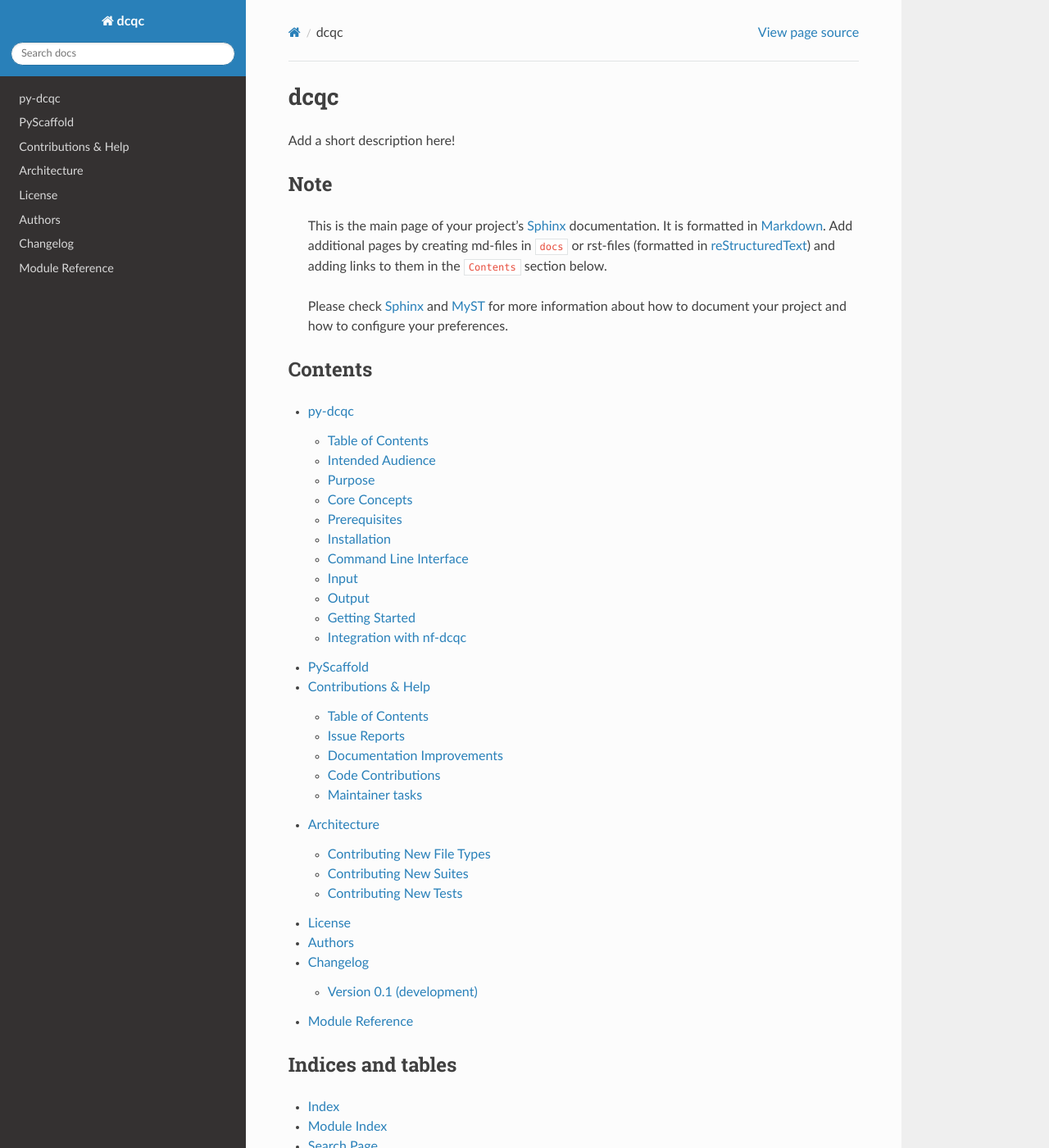
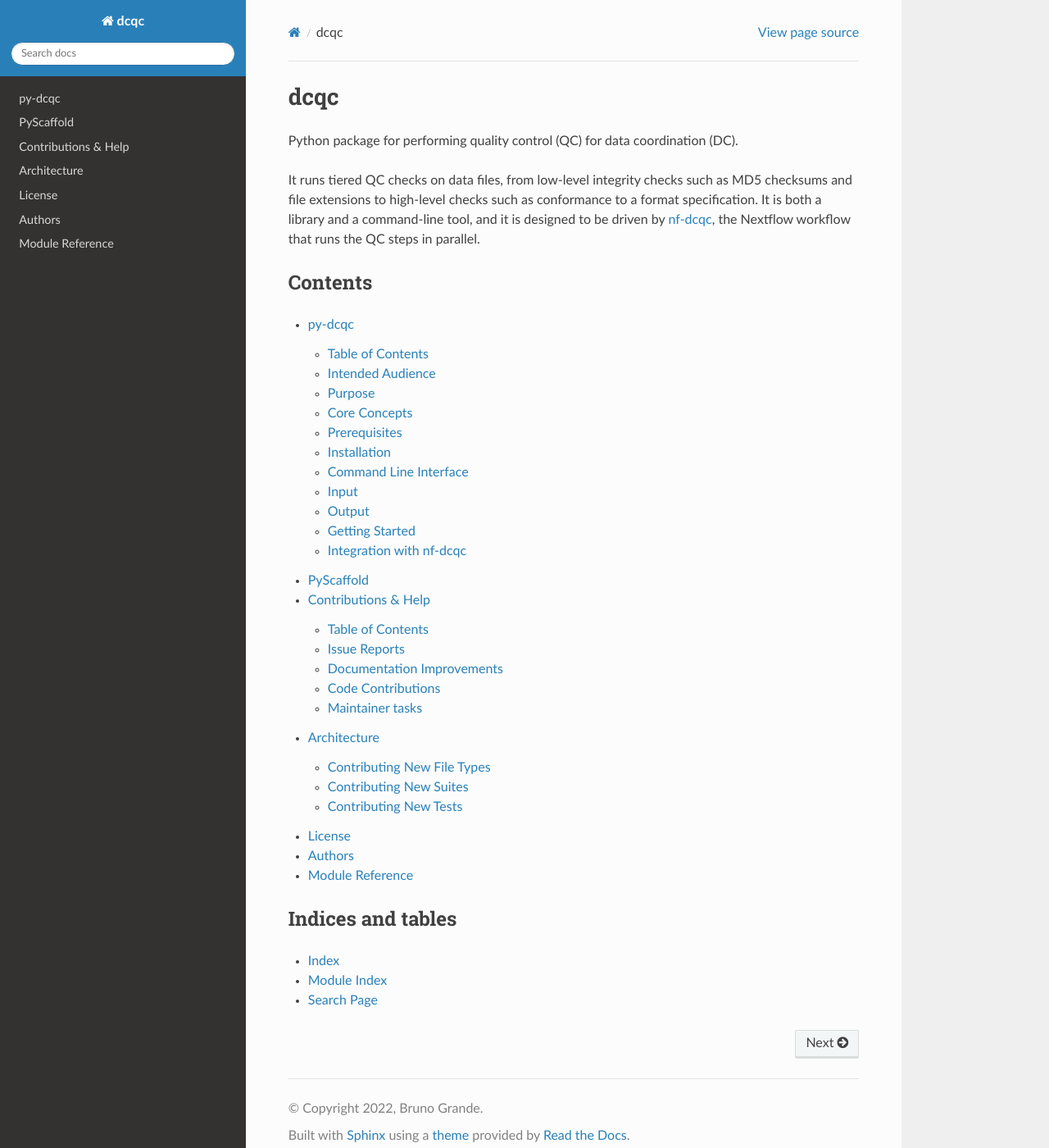
Before and after one commit to Sage-Bionetworks-Workflows/py-dcqc, a Sphinx documentation site: the page built from docs/index.md, in a window 1280 px wide and 1400 px high. Shown: the whole window at 82% size. Built offline with Sphinx 7.4.7 and the Read the Docs theme 3.1.0, drawn with Linux system fonts in a browser that asks for light colours; the version number is read from the project's files by our own code.

Commit message:
fix stale pyscaffold files (#90)
* fix stale pyscaffold files

* Delete CHANGELOG.md

```diff
--- a/CHANGELOG.md
+++ /dev/null
@@ -1,7 +0,0 @@
-# Changelog
-
-## Version 0.1 (development)
-
-- Feature A added
-- FIX: nasty bug #1729 fixed
-- add your changes here!
--- a/docs/index.md
+++ b/docs/index.md
@@ -1,18 +1,13 @@
 # dcqc
 
-Add a short description here!
+Python package for performing quality control (QC) for data coordination (DC).
 
-
-## Note
-
-> This is the main page of your project's [Sphinx] documentation. It is
-> formatted in [Markdown]. Add additional pages by creating md-files in
-> `docs` or rst-files (formatted in [reStructuredText]) and adding links to
-> them in the `Contents` section below.
->
-> Please check [Sphinx] and [MyST] for more information
-> about how to document your project and how to configure your preferences.
-
+It runs tiered QC checks on data files, from low-level integrity checks such as
+MD5 checksums and file extensions to high-level checks such as conformance to a
+format specification. It is both a library and a command-line tool, and it is
+designed to be driven by
+[nf-dcqc](https://github.com/Sage-Bionetworks-Workflows/nf-dcqc), the Nextflow
+workflow that runs the QC steps in parallel.
 
 ## Contents
 
@@ -33,8 +28,3 @@ Module Reference <api/modules>
 * {ref}`genindex`
 * {ref}`modindex`
 * {ref}`search`
-
-[Sphinx]: http://www.sphinx-doc.org/
-[Markdown]: https://daringfireball.net/projects/markdown/
-[reStructuredText]: http://www.sphinx-doc.org/en/master/usage/restructuredtext/basics.html
-[MyST]: https://myst-parser.readthedocs.io/en/latest/
```
Also changed, not shown: CLAUDE.md (+1 -1 lines).
